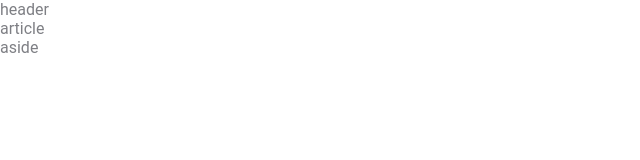
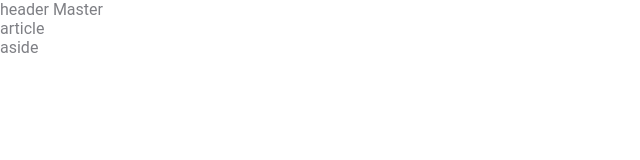
Before and after one commit to barcheta/wpresssite, a plain HTML site: page index.html in a window 1280 px wide. Shown: the full height of the page, 0-640 px from the left. Drawn offline with Linux system fonts and the light colour scheme.

Commit message:
master commit

```diff
--- a/index.html
+++ b/index.html
@@ -8,7 +8,7 @@
 
 <title>Company name - home page</title>
 </head>
-header
+header Master
 <main>
 	<article>article</article>
 	<aside>aside</aside>
```
